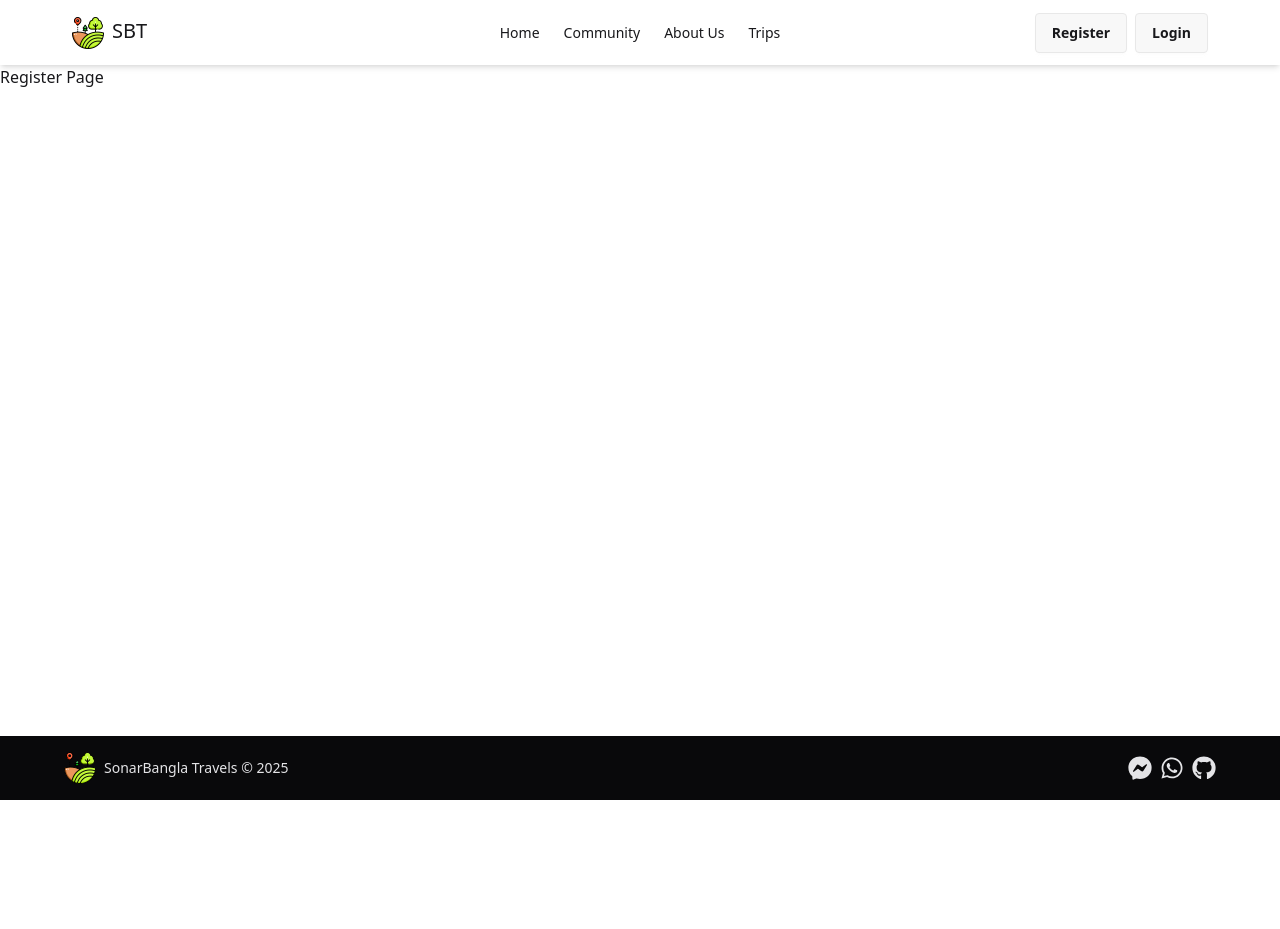
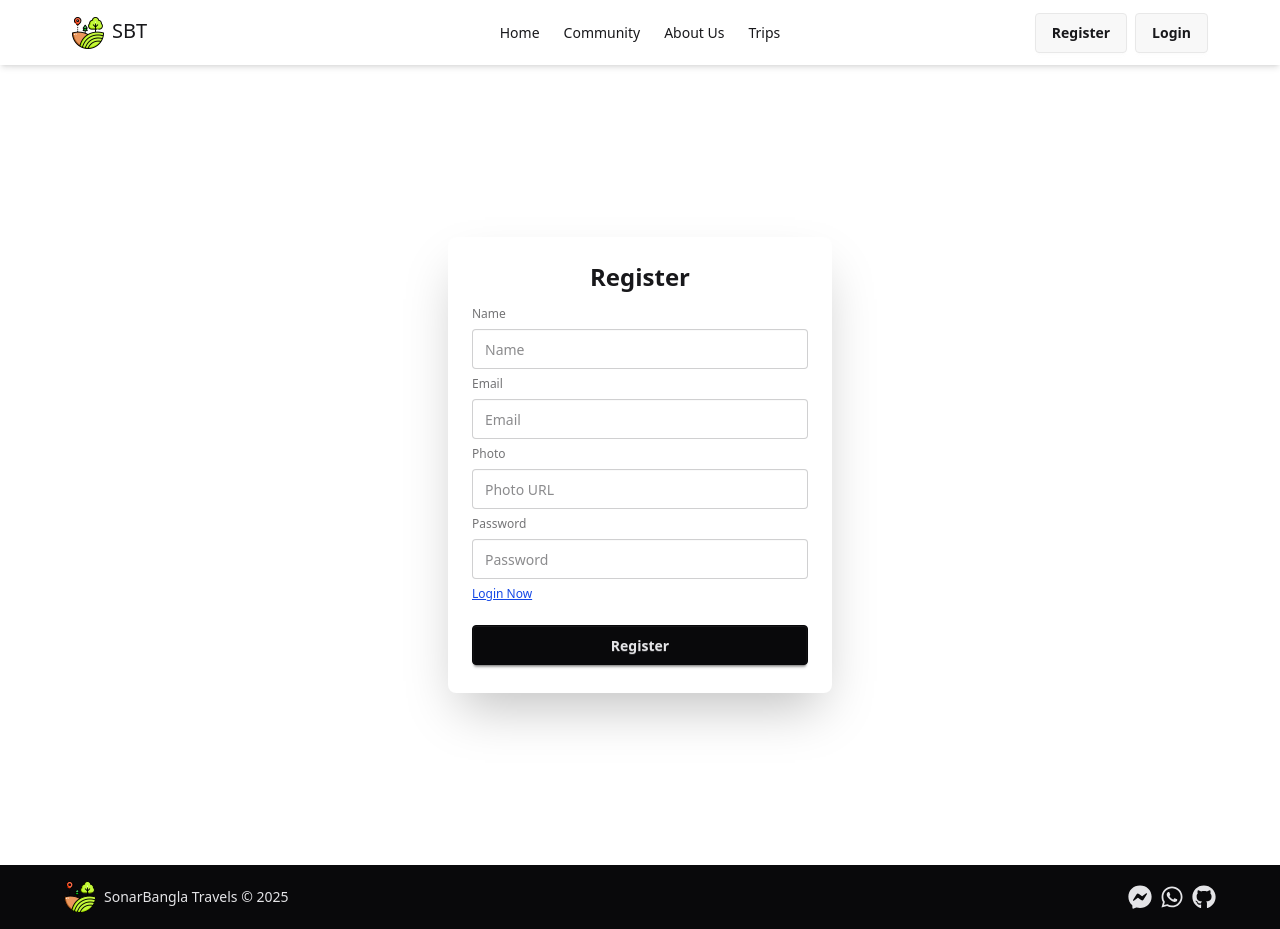
Before and after one commit to toimurhasan/sonarbangla-travels-client, a React (Vite) app: page /register in a window 1280 px wide. Before the commit the page ends 800 px from the top, so only its background shows below. Built offline with nearby package versions, Linux system fonts and the light colour scheme; no server answers.

Commit message:
added register-page

```diff
--- /dev/null
+++ b/src/pages/Register.jsx
@@ -0,0 +1,106 @@
+import React, { use, useState } from "react";
+import { Link, useNavigate } from "react-router";
+import { AuthContext } from "../contexts/AuthContext";
+import { toast } from "react-toastify";
+
+const Register = () => {
+  const navigate = useNavigate();
+  const { createUser, updateUserInfo } = use(AuthContext);
+
+  const [password, setPassword] = useState("");
+  const [isValid, setIsValid] = useState(true);
+
+  const passwordRegex = /^(?=.*[a-z])(?=.*[A-Z]).{6,}$/;
+
+  const handleChange = (e) => {
+    const value = e.target.value;
+    setPassword(value);
+    setIsValid(passwordRegex.test(value));
+  };
+
+  const handleSubmit = (e) => {
+    e.preventDefault();
+    const form = e.target;
+    const email = form.email.value;
+    const password = form.password.value;
+    const name = form.name.value;
+    const photo = form.photo.value;
+    createUser(email, password)
+      .then(() => {
+        updateUserInfo(name, photo)
+          .then(() => {
+            toast.success("Register Successful");
+            navigate(location?.state || "/");
+          })
+          .catch((error) => {
+            const errorCode = error.code;
+            toast.error(errorCode);
+          });
+      })
+      .catch((error) => {
+        const errorCode = error.code;
+        toast.error(errorCode);
+      });
+  };
+  return (
+    <div>
+      <div className="h-screen flex flex-col justify-center">
+        <div className="card bg-base-100 mx-auto w-full max-w-sm shrink-0 shadow-2xl">
+          <div className="card-body">
+            <h1 className="text-2xl text-center font-semibold">Register</h1>
+            <form onSubmit={handleSubmit} className="fieldset">
+              <label className="label">Name</label>
+              <input required name="name" type="text" className="input w-full" placeholder="Name" />
+              <label className="label">Email</label>
+              <input
+                required
+                name="email"
+                type="email"
+                className="input w-full"
+                placeholder="Email"
+              />
+              <label className="label">Photo</label>
+              <input
+                required
+                name="photo"
+                type="text"
+                className="input w-full"
+                placeholder="Photo URL"
+              />
+              <label className="label">Password</label>
+              <input
+                onChange={handleChange}
+                value={password}
+                required
+                name="password"
+                type="password"
+                className="input w-full"
+                placeholder="Password"
+              />
+              <Link to={"/login"} className="link  text-blue-700">
+                Login Now
+              </Link>
+              {isValid ? (
+                <button type="submit" className="btn btn-neutral mt-4">
+                  Register
+                </button>
+              ) : (
+                <button disabled type="submit" className="btn btn-neutral mt-4">
+                  Register
+                </button>
+              )}
+              {!isValid && (
+                <p className="text-xs text-red-600 mt-4">
+                  Password must be at least 6 characters, and include both uppercase and lowercase
+                  letters.
+                </p>
+              )}
+            </form>
+          </div>
+        </div>
+      </div>
+    </div>
+  );
+};
+
+export default Register;
--- a/src/routes/router.jsx
+++ b/src/routes/router.jsx
@@ -1,6 +1,7 @@
 import React from "react";
 import { createBrowserRouter } from "react-router";
 import Login from "../pages/Login";
+import Register from "../pages/Register";
 import BasicLayout from "../layouts/BasicLayout";
 import DashboardLayout from "../layouts/DashboardLayout";
 import Home from "../pages/Home";
@@ -16,7 +17,7 @@ const router = createBrowserRouter([
       { path: "about-us", element: <div>About Us Page</div> },
       { path: "trips", element: <div>All Trips Page</div> },
       { path: "login", element: <Login></Login> },
-      { path: "register", element: <div>Register Page</div> },
+      { path: "register", element: <Register></Register> },
       { path: "forgot-password", element: <div>Forgot Password Page</div> },
     ],
   },
```
